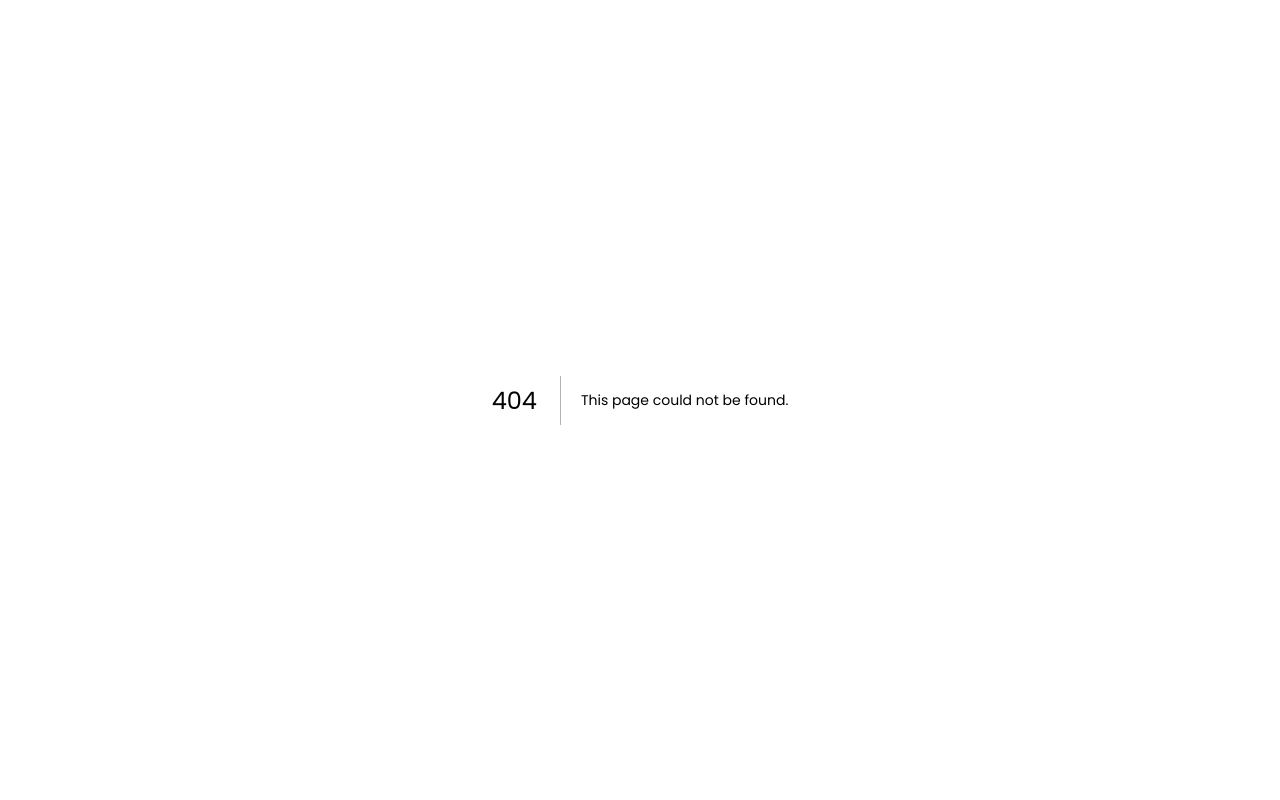
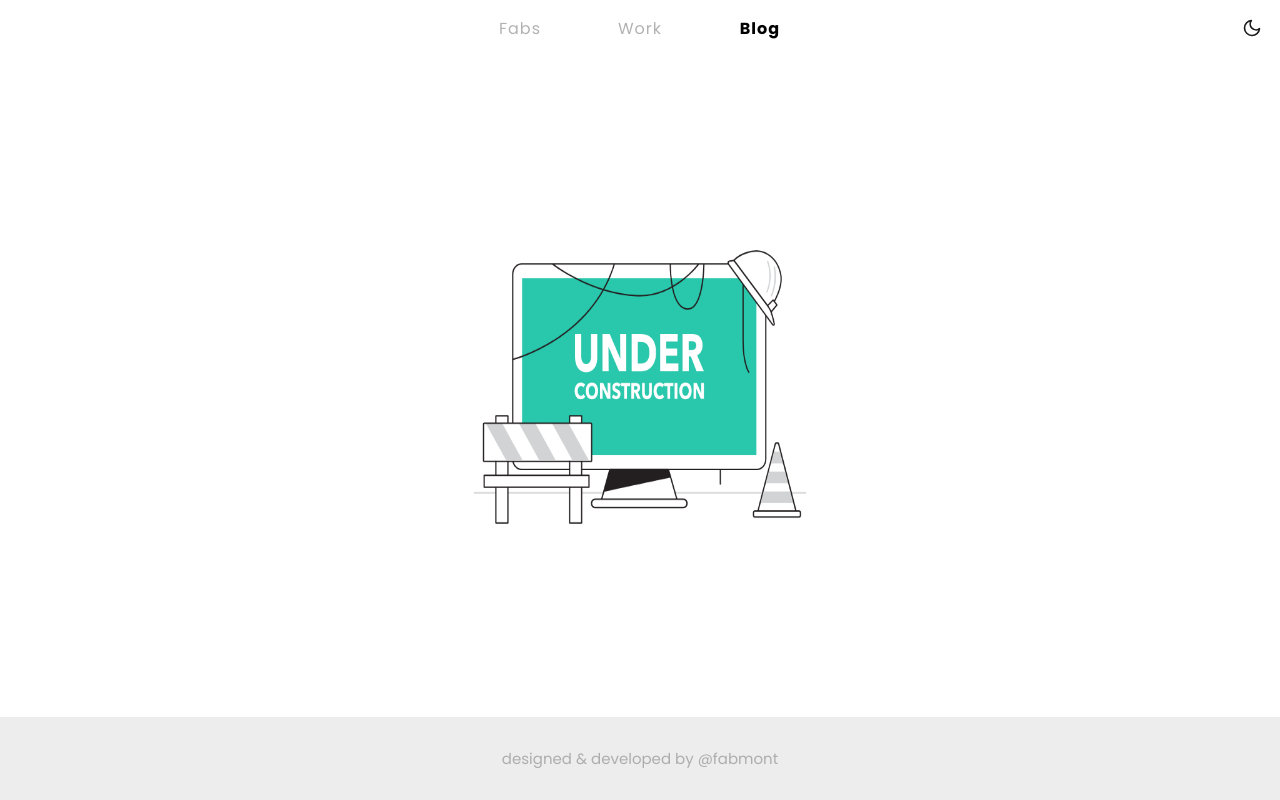
Before and after one commit to fabmont/folio, a Next.js app: page /blog in a window 1280 px wide. Before the commit this address had no page. Built offline with nearby package versions, Linux system fonts and the light colour scheme.

Commit message:
feat: add proj pics

```diff
--- /dev/null
+++ b/src/pages/blog.tsx
@@ -0,0 +1,23 @@
+import Head from 'next/head';
+import Image from 'next/image';
+
+import Layout from '../components/Layout';
+import { Container } from '../styles/pages';
+
+const Blog: React.FC = () => (
+  <Layout>
+    <Head>
+      <title>blog • fabmont</title>
+    </Head>
+    <Container>
+      <Image
+        draggable={false}
+        src="/under_constructions.png"
+        width={500}
+        height={430}
+      />
+    </Container>
+  </Layout>
+);
+
+export default Blog;
--- a/src/pages/work.tsx
+++ b/src/pages/work.tsx
@@ -50,7 +50,7 @@ const Work: React.FC = () => {
       <Container projectLength={data.length}>
         {data.map((item) => (
           <Card key={item.id}>
-            <CardPic />
+            <CardPic imgSrc={item.thumbUrl} />
             <CardFooter>
               <h2>{item.title}</h2>
               <div>
```
Also changed, not shown: src/styles/pages/work.ts (+6 -2 lines), public/under_constructions.png (added).
